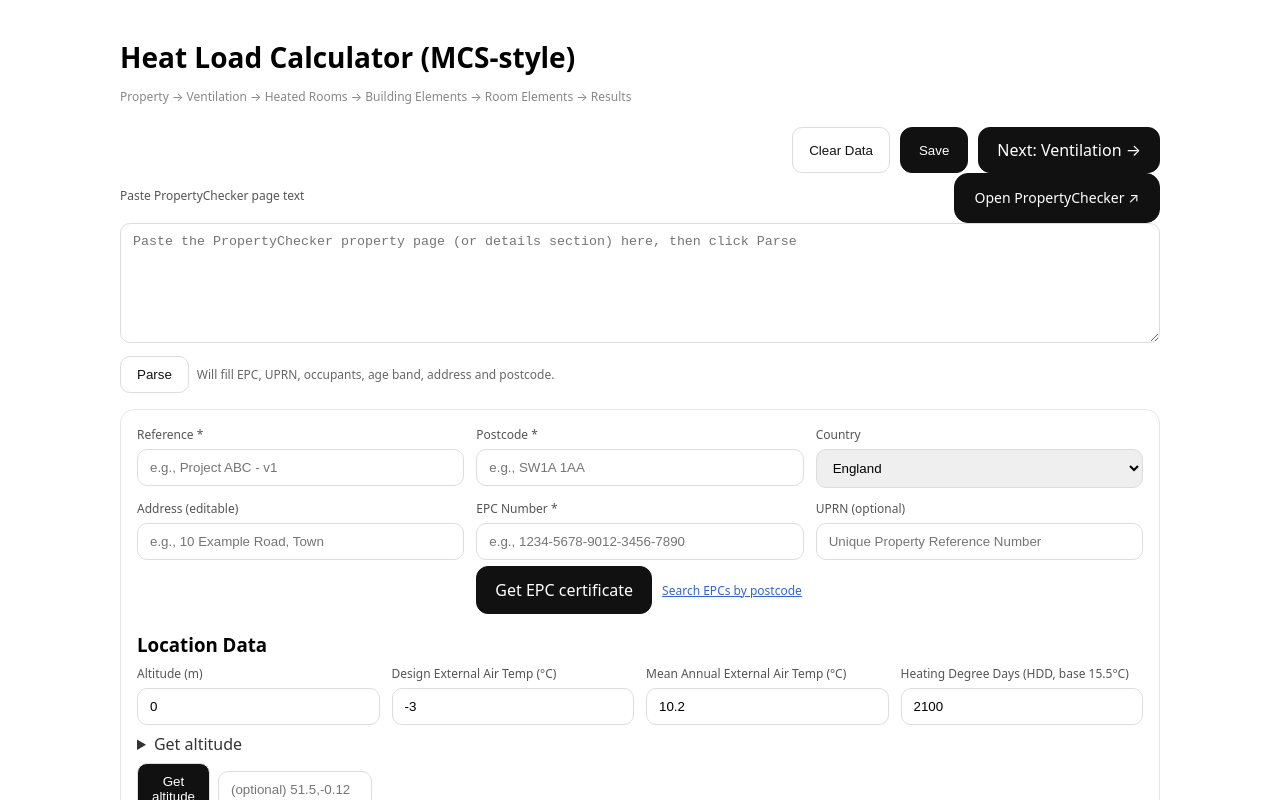
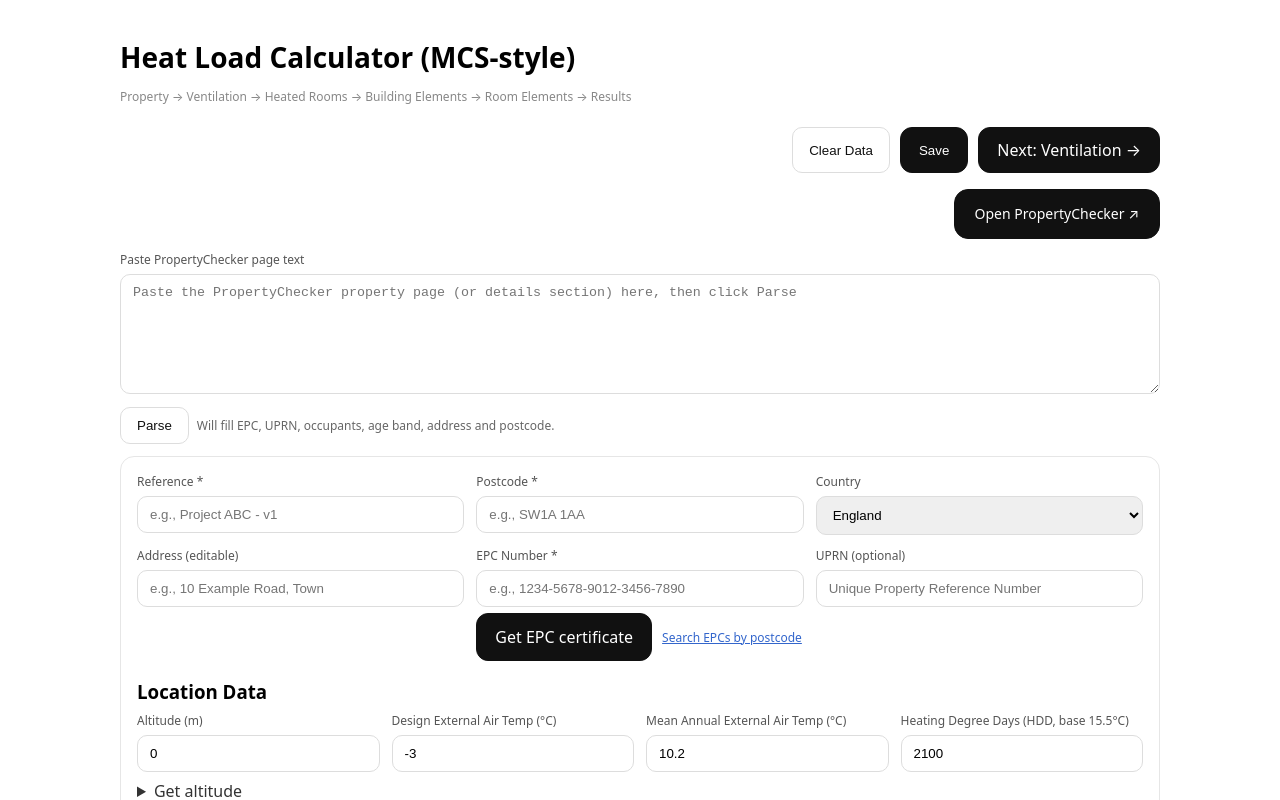
Before and after one commit to damowhu11-1979/heat-demand, a Next.js app: page / in a window 1280 px wide. Shown: the top 800 px of the page. Built offline with nearby package versions, Linux system fonts and the light colour scheme.

Commit message:
Update page.tsx

```diff
--- a/app/page.tsx
+++ b/app/page.tsx
@@ -394,24 +394,21 @@ export default function Page(): React.JSX.Element {
   </Link>
 </div>
 
-     {/* Import from PropertyChecker */}
-<div style={{ marginBottom: 16 }}>
-<div style={{ display: 'flex', alignItems: 'center', justifyContent: 'space-between' }}>
-  <Label>Paste PropertyChecker page text</Label>
-
+{/* PropertyChecker launcher – its own row, spaced down */}
+<div style={{ display: 'flex', justifyContent: 'flex-end', marginTop: 16 }}>
   <a
     href={PROPERTY_CHECKER_URL}
     target="_blank"
     rel="noreferrer noopener"
     style={{
-      ...primaryBtn,          // use your existing button style
-      padding: '14px 20px',   // bigger
-      borderRadius: 14,       // a bit rounder
-      fontSize: 14,           // larger text
+      ...primaryBtn,
+      padding: '14px 20px',
+      borderRadius: 14,
+      fontSize: 14,
       lineHeight: '20px',
       textDecoration: 'none',
       display: 'inline-block',
-      whiteSpace: 'nowrap'
+      whiteSpace: 'nowrap',
     }}
     title="Open propertychecker.co.uk"
   >
@@ -419,6 +416,9 @@ export default function Page(): React.JSX.Element {
   </a>
 </div>
 
+{/* Import from PropertyChecker */}
+<div style={{ marginTop: 12, marginBottom: 12 }}>
+  <Label>Paste PropertyChecker page text</Label>
   <textarea
     rows={4}
     value={pcPaste}
```
Lines whose indentation alone changed are shown as unchanged.
